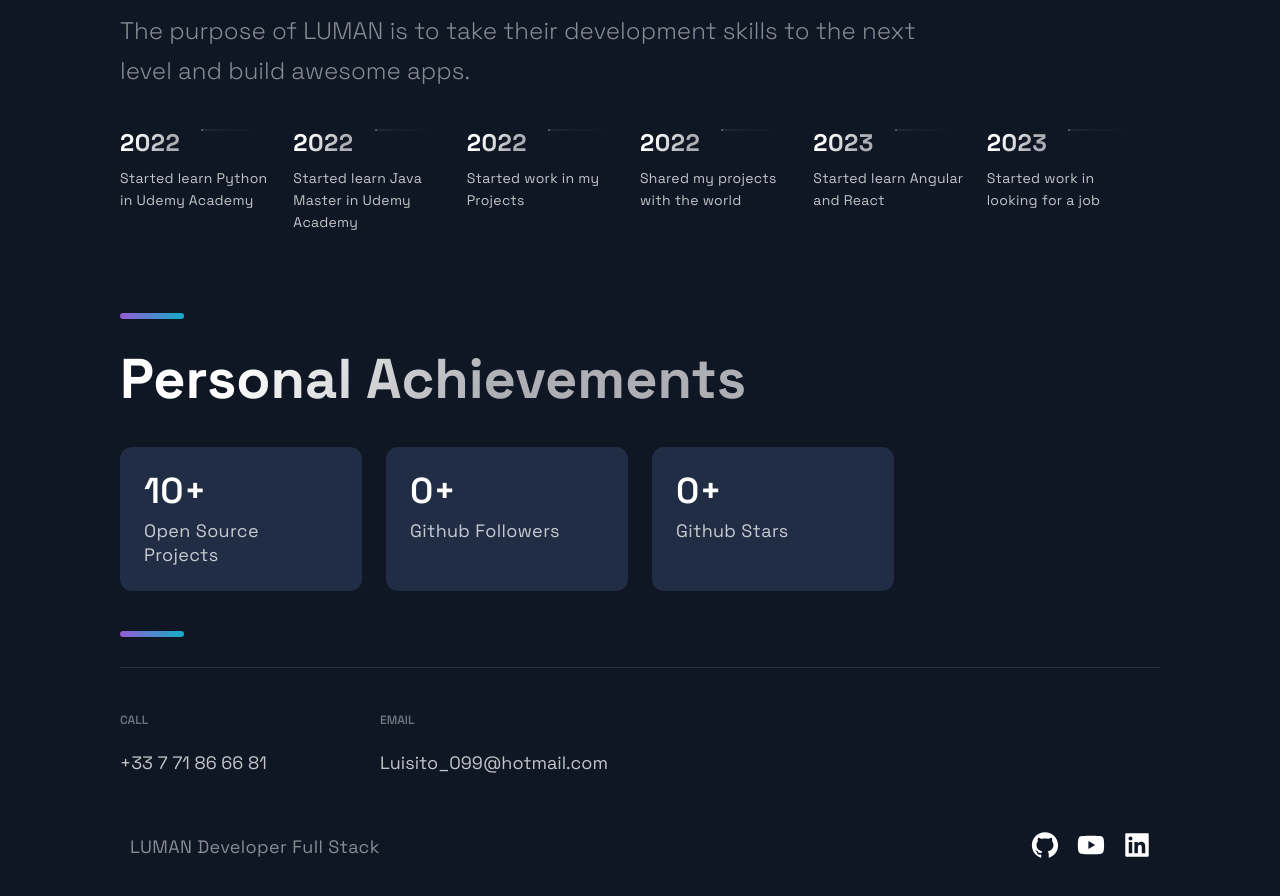
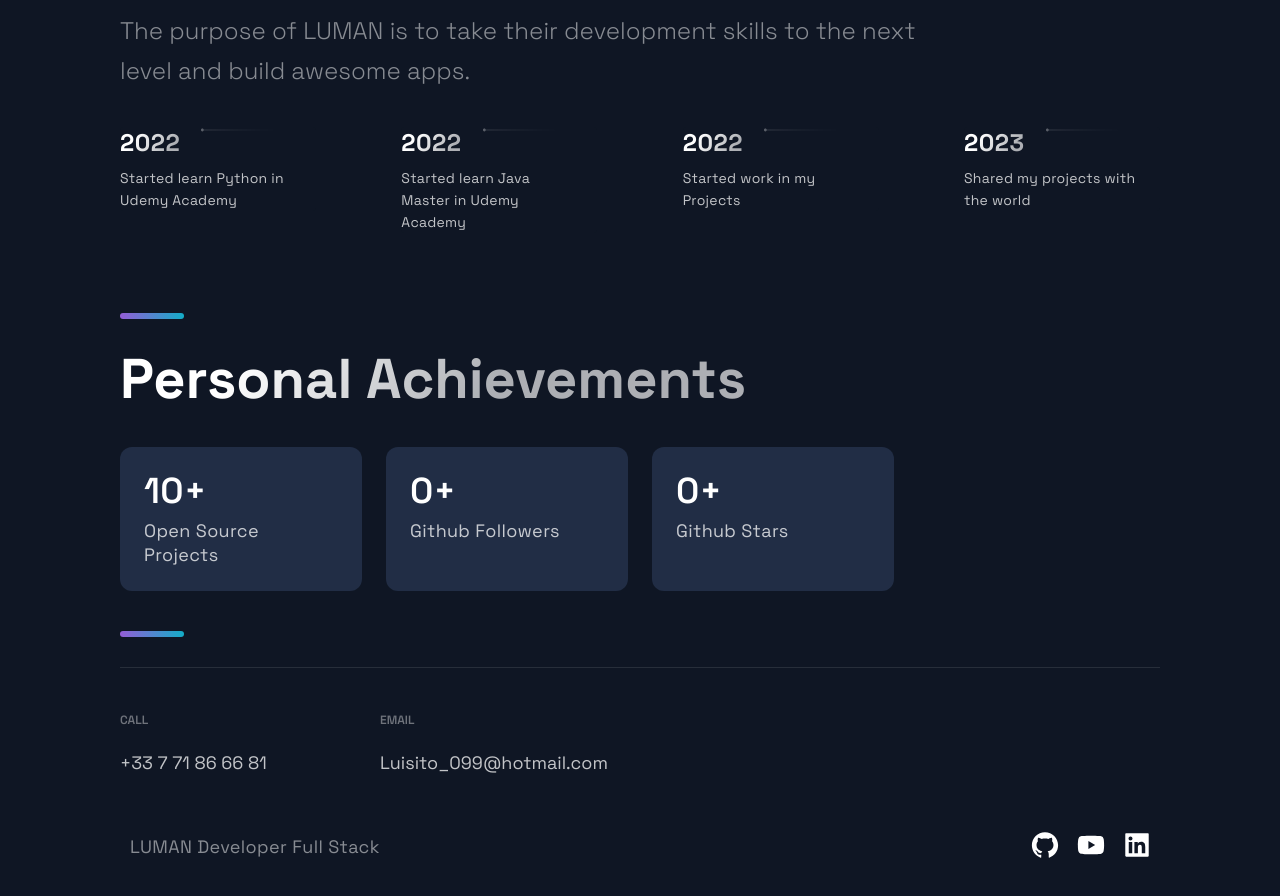
Before and after one commit to xLuisManrique/LUMAN-PORTFOLIO, a Next.js app: page / in a window 1280 px wide. Shown: the part 3460-4356 px from the top of the page. Built offline with nearby package versions, Linux system fonts and the light colour scheme.

Commit message:
Update constants.js

```diff
--- a/src/constants/constants.js
+++ b/src/constants/constants.js
@@ -22,8 +22,7 @@ export const projects = [
     description: "In this project i build a full-fledged Firebase Chat Application. With social authentication including Google and Facebook using Firebase, online statuses, great design, and functionality, image support, sound notifications, the ability to create multiple rooms, and much more",
       image: 'https://firebasestorage.googleapis.com/v0/b/luman-developer.appspot.com/o/Chat2.png?alt=media&token=c4c7761a-182a-4975-b71f-60ceb12efb95',
       tags: ['React', 'Firebase', 'APIs' ],
-    source: 'https://github.com/xLuisManrique/',
-    visit: 'https://luman-chat.netlify.app/',
+    source: 'https://github.com/xLuisManrique/blog-luman',
     id: 2,
   },
    {
@@ -41,7 +40,5 @@ export const TimeLineData = [
   { year: 2022, text: 'Started learn Python in Udemy Academy', },
   { year: 2022, text: 'Started learn Java Master in Udemy Academy', },
   { year: 2022, text: 'Started work in my Projects', },
-  { year: 2022, text: 'Shared my projects with the world', },
-  { year: 2023, text: 'Started learn Angular and React', },
-  { year: 2023, text: 'Started work in looking for a job', },
+  { year: 2023, text: 'Shared my projects with the world', },
 ];
```
